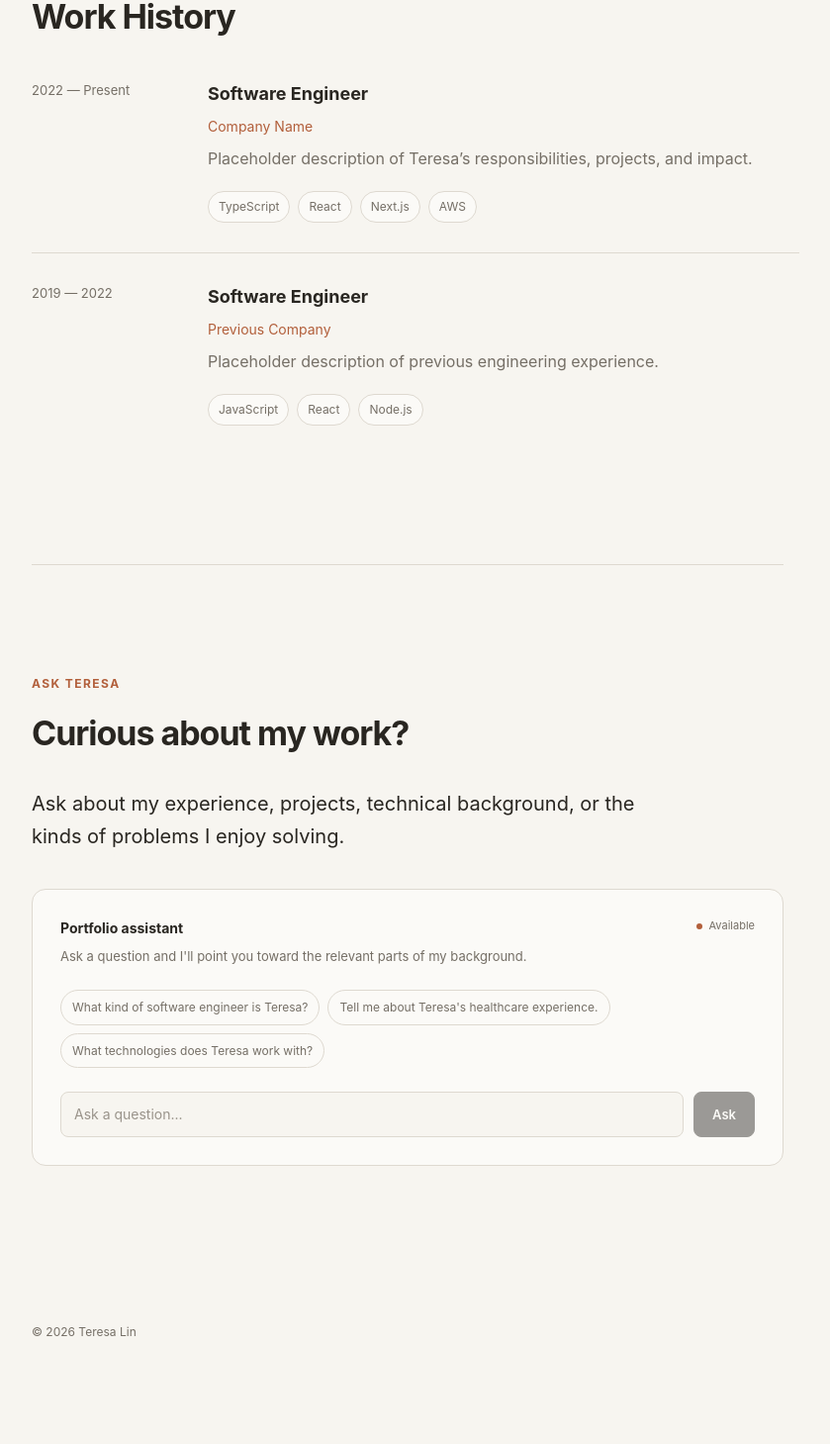
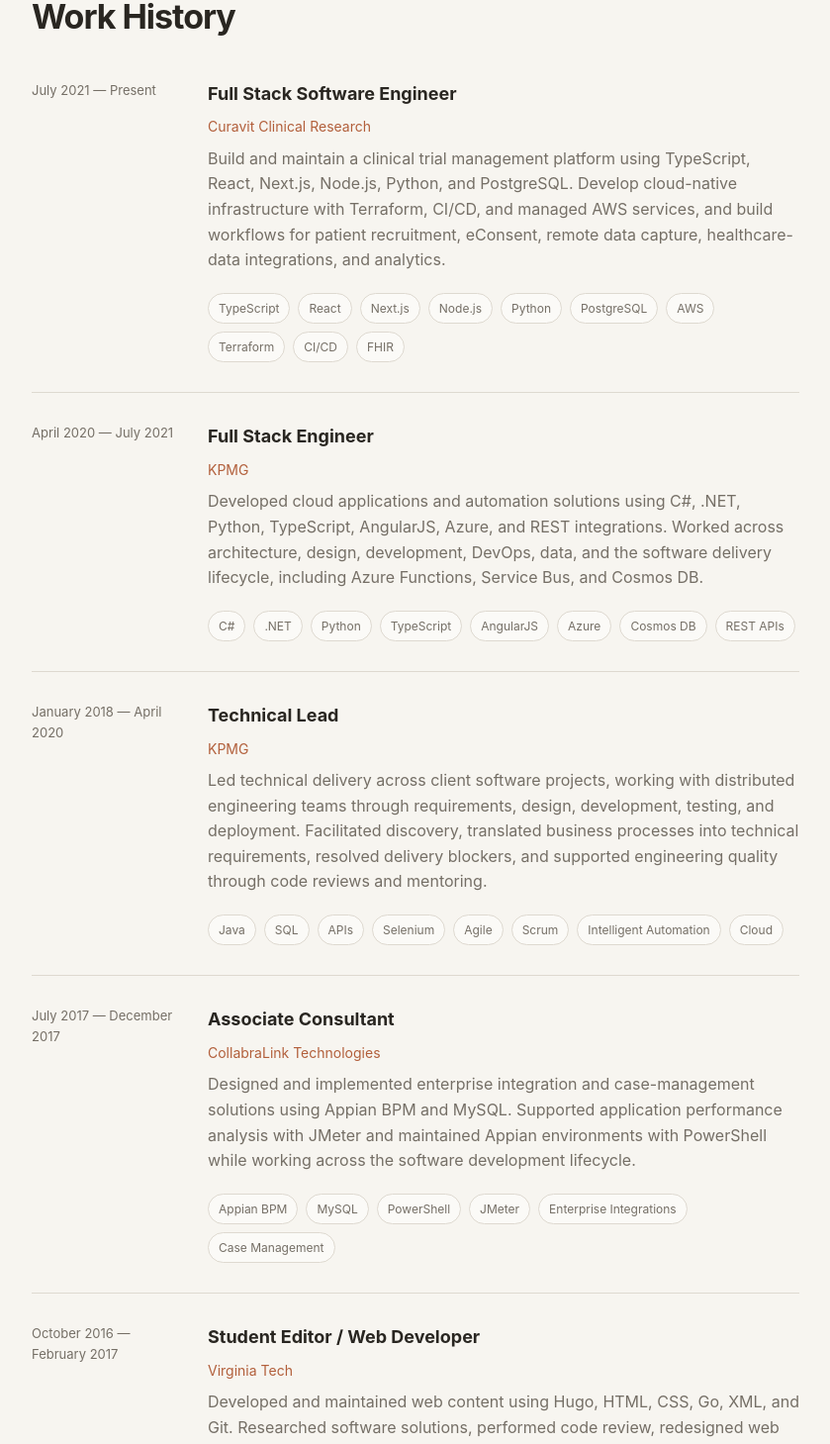
Before and after one commit to teresalin/teresalin.github.io, a Next.js app: page / in a window 1280 px wide. Shown: the part 2584-4043 px from the top of the page at 99% size, without its empty margins (290-1129 px from the left). Before the commit the page ends 4011 px from the top, so only its background shows below. Built offline with nearby package versions, Linux system fonts and the light colour scheme.

Commit message:
Update portfolio content: content/experience.ts

```diff
--- a/content/experience.ts
+++ b/content/experience.ts
@@ -1,18 +1,50 @@
 export const experience = [
   {
-    company: "Company Name",
-    role: "Software Engineer",
-    period: "2022 — Present",
+    company: "Curavit Clinical Research",
+    role: "Full Stack Software Engineer",
+    period: "July 2021 — Present",
     description:
-      "Placeholder description of Teresa’s responsibilities, projects, and impact.",
-    technologies: ["TypeScript", "React", "Next.js", "AWS"],
+      "Build and maintain a clinical trial management platform using TypeScript, React, Next.js, Node.js, Python, and PostgreSQL. Develop cloud-native infrastructure with Terraform, CI/CD, and managed AWS services, and build workflows for patient recruitment, eConsent, remote data capture, healthcare-data integrations, and analytics.",
+    technologies: ["TypeScript","React","Next.js","Node.js","Python","PostgreSQL","AWS","Terraform","CI/CD","FHIR"],
   },
   {
-    company: "Previous Company",
-    role: "Software Engineer",
-    period: "2019 — 2022",
+    company: "KPMG",
+    role: "Full Stack Engineer",
+    period: "April 2020 — July 2021",
     description:
-      "Placeholder description of previous engineering experience.",
-    technologies: ["JavaScript", "React", "Node.js"],
+      "Developed cloud applications and automation solutions using C#, .NET, Python, TypeScript, AngularJS, Azure, and REST integrations. Worked across architecture, design, development, DevOps, data, and the software delivery lifecycle, including Azure Functions, Service Bus, and Cosmos DB.",
+    technologies: ["C#",".NET","Python","TypeScript","AngularJS","Azure","Cosmos DB","REST APIs"],
+  },
+  {
+    company: "KPMG",
+    role: "Technical Lead",
+    period: "January 2018 — April 2020",
+    description:
+      "Led technical delivery across client software projects, working with distributed engineering teams through requirements, design, development, testing, and deployment. Facilitated discovery, translated business processes into technical requirements, resolved delivery blockers, and supported engineering quality through code reviews and mentoring.",
+    technologies: ["Java","SQL","APIs","Selenium","Agile","Scrum","Intelligent Automation","Cloud"],
+  },
+  {
+    company: "CollabraLink Technologies",
+    role: "Associate Consultant",
+    period: "July 2017 — December 2017",
+    description:
+      "Designed and implemented enterprise integration and case-management solutions using Appian BPM and MySQL. Supported application performance analysis with JMeter and maintained Appian environments with PowerShell while working across the software development lifecycle.",
+    technologies: ["Appian BPM","MySQL","PowerShell","JMeter","Enterprise Integrations","Case Management"],
+  },
+  {
+    company: "Virginia Tech",
+    role: "Student Editor / Web Developer",
+    period: "October 2016 — February 2017",
+    description:
+      "Developed and maintained web content using Hugo, HTML, CSS, Go, XML, and Git. Researched software solutions, performed code review, redesigned web content, and improved the responsiveness and scalability of web journal articles.",
+    technologies: ["Hugo","HTML","CSS","Go","XML","Git"],
+  },
+  {
+    company: "Virginia Tech",
+    role: "IT Support Analyst",
+    period: "May 2016 — September 2016",
+    description:
+      "Provided hardware, software, and network troubleshooting for workstations, including system rebuilds, configuration changes, component replacement, migration support, and customer information gathering.",
+    technologies: ["Hardware Troubleshooting","Software Troubleshooting","Networking","System Configuration"],
   },
 ];
```
